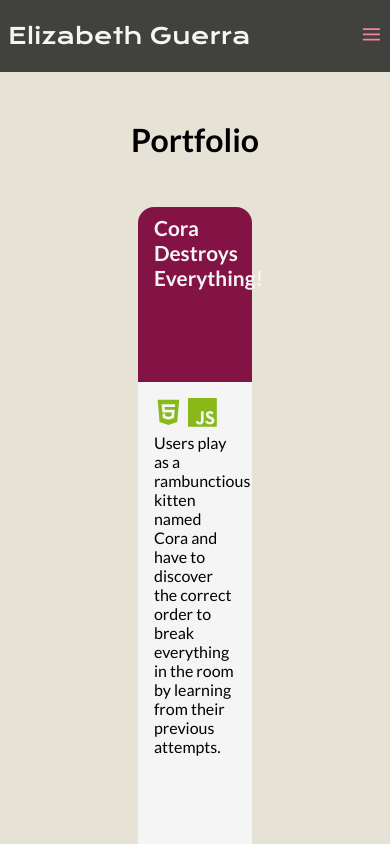
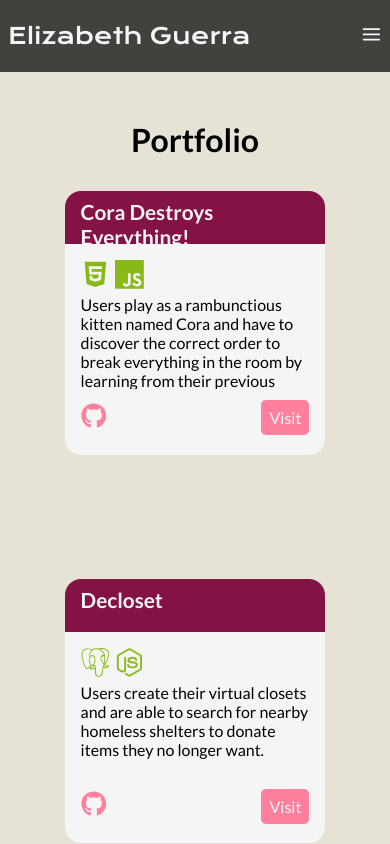
Before and after one commit to ecguerra/Portfolio, a React (Create React App) app: page /portfolio in a window 390 px wide. Shown: the top 844 px of the page. Built offline with nearby package versions, Linux system fonts and the light colour scheme.

Commit message:
portfolio and about me are mobile-friendly

```diff
--- a/src/css/About.css
+++ b/src/css/About.css
@@ -33,7 +33,7 @@
 
 .right {
     width: 35%;
-    height: 100%;
+    /* height: 100%; */
     display: flex;
     flex-direction: column;
     justify-content: flex-start;
@@ -58,6 +58,7 @@
     .split-container {
         display: flex;
         flex-direction: column;
+        height: 200vh;
     }
 
     .left {
--- a/src/css/Layout.css
+++ b/src/css/Layout.css
@@ -75,12 +75,12 @@ nav {
     }
 
     .menu-icon {
-        color: var(--pop);
+        color: var(--neutral-pop);
         font-size: 1.3rem;
         z-index: 999;
     }
 
     .menu-icon.open {
-        color: var(--neutral-pop);
+        color: var(--pop);
     }
   }
--- a/src/css/Portfolio.css
+++ b/src/css/Portfolio.css
@@ -74,3 +74,19 @@
     padding: 0.5rem;
     border-radius: 0.3rem;
 }
+
+@media (max-width: 860px) {
+    .portfolio-container {
+        height: 200vh;
+    }
+
+    .card-container {
+        height: 100%;
+    }
+
+    .card {
+        width: 80%;
+        max-height: 16.5rem;
+        margin: 2rem;
+    }
+}
```
